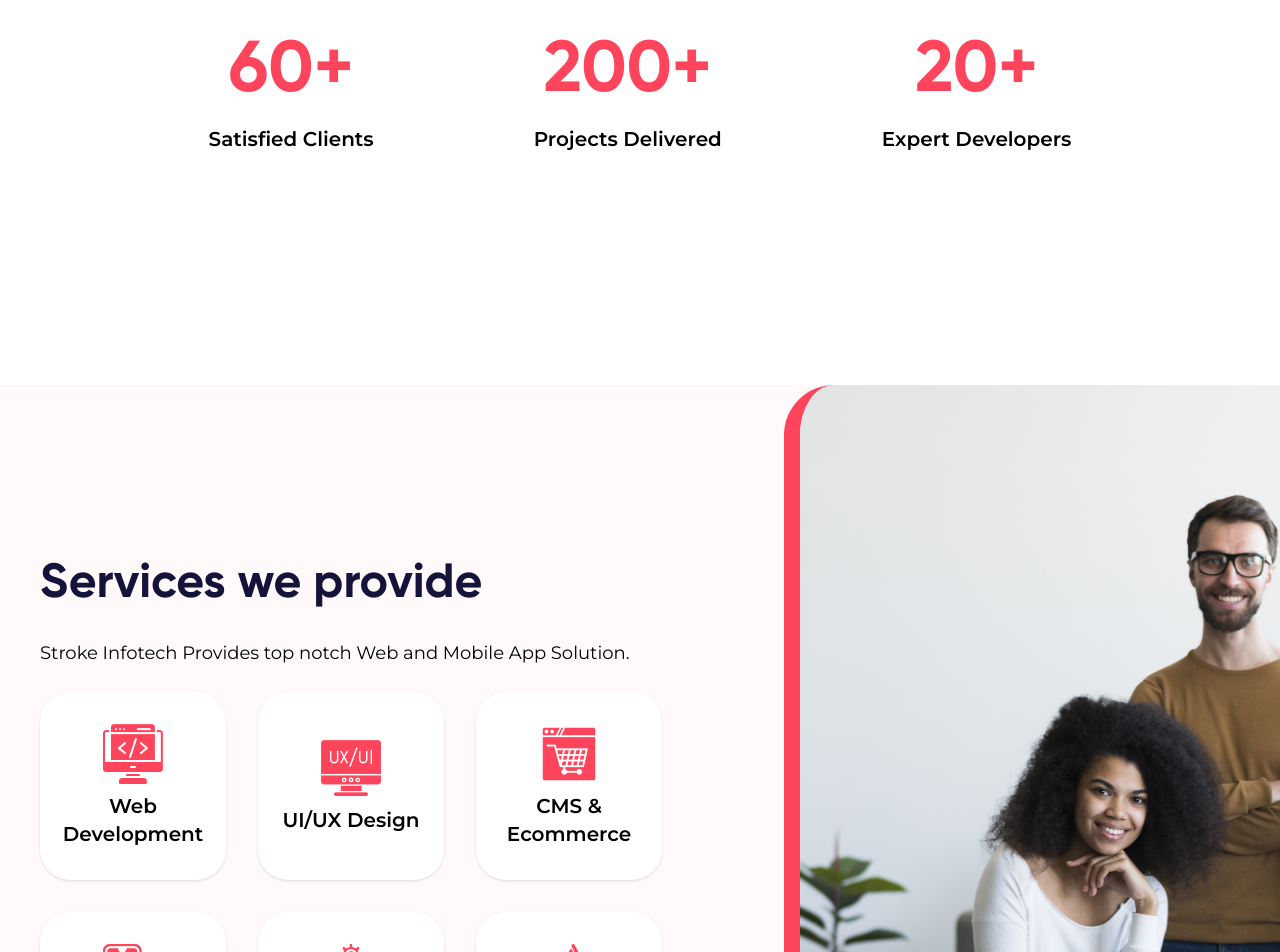
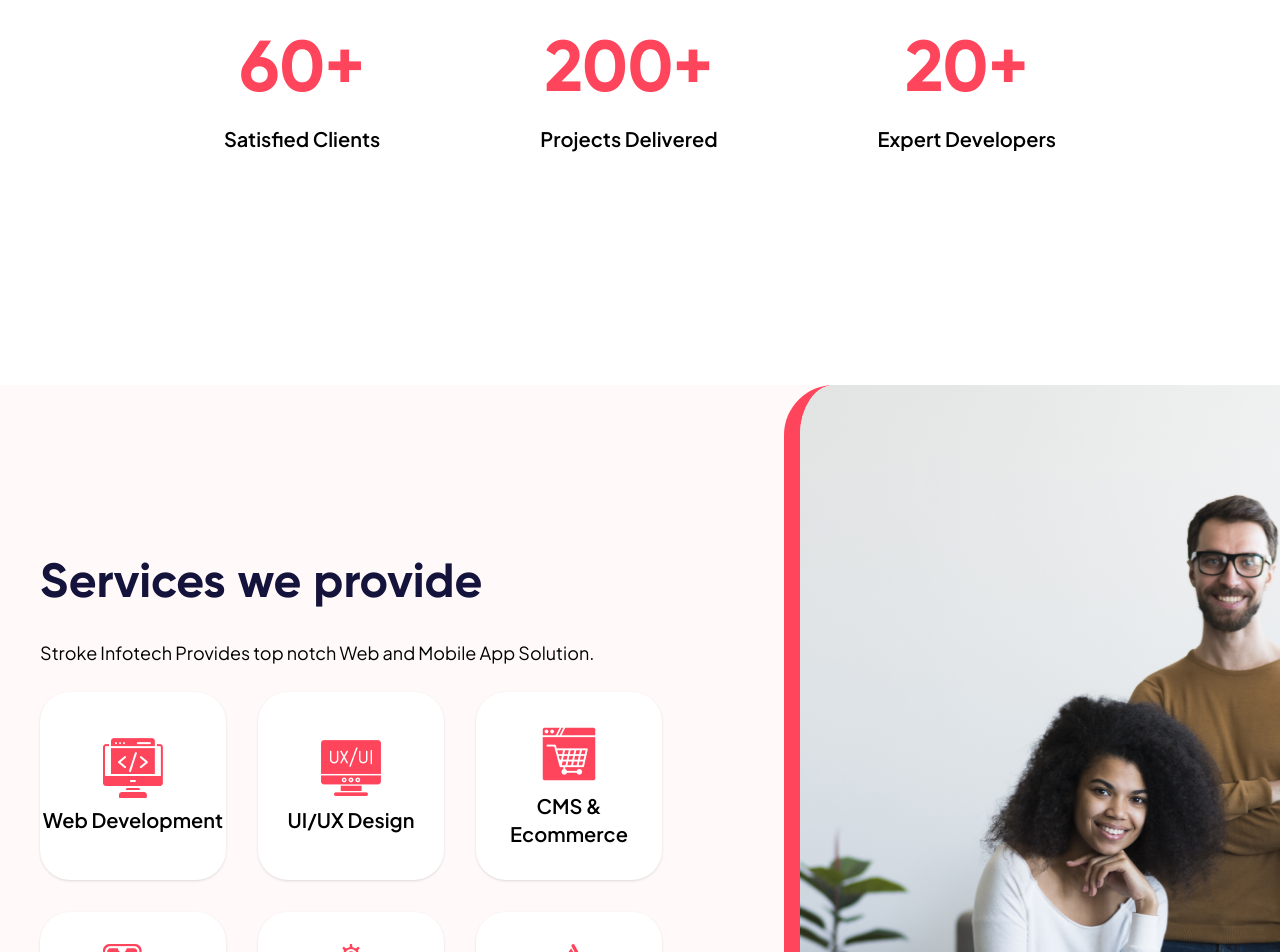
Before and after one commit to chintan787/stroke-infotech, a Next.js app: page / in a window 1280 px wide. Shown: the part 1460-2412 px from the top of the page. Built offline with nearby package versions, Linux system fonts and the light colour scheme.

Commit message:
font family changes

```diff
--- a/src/app/components/Banner/ImagewithText.tsx
+++ b/src/app/components/Banner/ImagewithText.tsx
@@ -3,6 +3,14 @@ import SectionHeading from '../SectionHeading/SectionHeading'
 import SectionParagraph from '../SectionHeading/SectionParagraph'
 
 export default function ImagewithText() {
+
+    const count = [
+        { total: '60+', name: 'Satisfied Clients' },
+        { total: '200+', name: 'Projects Delivered' },
+        { total: '20+', name: 'Expert Developers' },
+
+    ]
+
     return (
         // <main className="flex min-h-screen flex-col items-center justify-between bg-white">
         <div className=" bg-white py-28 lg:py-32">
@@ -21,19 +29,12 @@ export default function ImagewithText() {
                 </div>
             </div>
             <div className="max-w-7xl mx-auto px-6 lg:px-8 flex flex-col md:flex-row text-center items-center justify-center gap-10 md:gap-20 lg:gap-40 pt-28 pb-10">
-
+                {count.map((item) =>
                     <div>
-                    <h2 className=" text-7xl leading-[76px] text-primary font-bold text-center">60+</h2>
-                    <p className="font-montserrat text-xl leading-7 font-semibold mt-4">Satisfied Clients</p>
+                        <h2 className=" text-7xl leading-[76px] text-primary font-bold text-center">{item.total}</h2>
+                        <p className="font-secondaryFont text-xl leading-7 font-semibold mt-4">{item.name}</p>
                     </div>
-                <div>
-                    <h2 className="text-7xl leading-[76px] text-primary font-bold text-center">200+</h2>
-                    <p className="font-montserrat text-xl leading-7 font-semibold mt-4">Projects Delivered</p>
-                </div>
-                <div>
-                    <h2 className="text-7xl leading-[76px] text-primary font-bold text-center">20+</h2>
-                    <p className="font-montserrat text-xl leading-7 font-semibold mt-4">Expert Developers</p>
-                </div>
+                )}
 
             </div>
         </div>
--- a/src/app/components/Banner/ServiceSection.tsx
+++ b/src/app/components/Banner/ServiceSection.tsx
@@ -29,10 +29,10 @@ export default function ServiceSection() {
 
                     <div className="my-4 flex flex-row w-full gap-8 flex-wrap grid-cols-2 lg:grid-cols-3 justify-center lg:justify-start">
                         {service.map((i) =>
-                            <a href="#" className='service-content font-montserrat text-black font-semibold bg-white text-xl flex flex-col justify-center items-center shadow rounded-[30px] py-8 2xl:py-12 w-5/12 sm:w-1/4 hover:bg-primary hover:text-white'>
+                            <a href="#" className='service-content font-secondaryFont text-black font-semibold bg-white text-xl flex flex-col justify-center items-center shadow rounded-[30px] py-8 2xl:py-12 w-5/12 sm:w-1/4 hover:bg-primary hover:text-white'>
                                 {/* <img src={i.src} className=' lg:h-[40px] xl:h-[60px] w-auto' /> */}
                                <Image src={i.src} width={60} height={60} alt="" className="h-[40px] lg:h-[40px] xl:h-[60px] w-aut0" />
-                                <p className="mt-2 2xl:mt-4 text-lg md:text-xl max-w-48 text-center">{i.text}</p>
+                                <p className="mt-2 2xl:mt-4 text-lg md:text-xl max-w-48 text-center font-secondaryFont">{i.text}</p>
                             </a>
                         )}
                     </div>
--- a/src/app/components/SectionHeading/SectionParagraph.tsx
+++ b/src/app/components/SectionHeading/SectionParagraph.tsx
@@ -2,7 +2,7 @@ import React from 'react'
 
 export default function SectionParagraph({text}:{text:string}) {
   return (
-    <p className="font-montserrat font-regular text-black my-6 text-lg leading-[30px]">{text}</p>
+    <p className="font-secondaryFont font-regular text-black my-6 text-lg leading-[30px]">{text}</p>
 
   )
 }
--- a/src/app/components/Testimonials/Testimonials.tsx
+++ b/src/app/components/Testimonials/Testimonials.tsx
@@ -23,27 +23,27 @@ export default function Testimonials() {
         <div className='my-10 flex flex-col lg:flex-row'>
 
           <div className='w-full lg:w-1/2'>
-            <h3 className='font-montserrat text-2xl text-black font-bold'>Dev Staff Augmentation for Flight & Hotels Management System</h3>
+            <h3 className='font-outfitFont text-2xl text-black font-bold'>Dev Staff Augmentation for Flight & Hotels Management System</h3>
 
             <div className='my-8'>
               <div className='flex items-center my-2'>
                 <Image src="/images/Ellipse-7.png" height={16} width={16} alt={''} className='w-4 h-4' />
-                <p className='font-montserrat text-sm font-normal text-black pl-4'>Sweden</p>
+                <p className='font-outfitFont text-sm font-normal text-black pl-4'>Sweden</p>
               </div>
               <div className='flex items-center my-2'>
                 <Image src="/images/travel-icon-1.png" height={16} width={16} alt={''} className='w-4 h-4' />
-                <p className='font-montserrat text-sm font-normal text-black pl-4'>Leisure, Travel, & Tourism</p>
+                <p className='font-outfitFont text-sm font-normal text-black pl-4'>Leisure, Travel, & Tourism</p>
               </div>
             </div>
 
             <div className='mb-4 w-3/4'>
-              <h6 className="font-montserrat font-semibold text-base leading-[25px] ">Project summary:</h6>
-              <p className='font-montserrat text-sm leading-6 font-normal'>To scale and augment internal development teams, pwrteams provided resources to help develop a travel system to manage flights and hotels. The tech stack includes AngularJS, C#, SQL, and RabbitMQ.</p>
+              <h6 className="font-outfitFont font-semibold text-base leading-[25px] ">Project summary:</h6>
+              <p className='font-outfitFont text-sm leading-6 font-normal'>To scale and augment internal development teams, pwrteams provided resources to help develop a travel system to manage flights and hotels. The tech stack includes AngularJS, C#, SQL, and RabbitMQ.</p>
             </div>
 
             <div className='mb-4 w-3/4'>
-              <h6 className="font-montserrat font-semibold text-base leading-[25px] ">Feedback summary:</h6>
-              <p className='font-montserrat text-sm leading-6 font-normal'>pwrteams has helped deliver on a major project along with some minor ones. They're able to adapt well to client feedback and treat the relationship as a two-way street.</p>
+              <h6 className="font-outfitFont font-semibold text-base leading-[25px] ">Feedback summary:</h6>
+              <p className='font-outfitFont text-sm leading-6 font-normal'>pwrteams has helped deliver on a major project along with some minor ones. They're able to adapt well to client feedback and treat the relationship as a two-way street.</p>
             </div>
 
           </div>
@@ -66,9 +66,9 @@ export default function Testimonials() {
                   <div className='flex items-center'>
                     <Image src="/images/Dp.png" height={74} width={74} className='w-[75px] h-[75px] rounded-full' alt='profile' />
                     <div className='pl-4'>
-                      <h4 className="font-montserrat font-semibold text-lg leading-[22px] mb-2">Daniel Dandemar</h4>
-                      <p className="font-montserrat text-sm leading-[15px] font-normal mb-1">Tech Manager</p>
-                      <p className="font-montserrat text-sm leading-[15px] font-normal">Nordic Leisure Travel Group</p>
+                      <h4 className="font-outfitFont font-semibold text-lg leading-[22px] mb-2">Daniel Dandemar</h4>
+                      <p className="font-outfitFont text-sm leading-[15px] font-normal mb-1">Tech Manager</p>
+                      <p className="font-outfitFont text-sm leading-[15px] font-normal">Nordic Leisure Travel Group</p>
                     </div>
                   </div>
                 </div>
@@ -82,9 +82,9 @@ export default function Testimonials() {
                   <div className='flex items-center'>
                     <Image src="/images/Dp.png" height={74} width={74} className='w-[75px] h-[75px] rounded-full' alt='profile' />
                     <div className='pl-4'>
-                      <h4 className="font-montserrat font-semibold text-lg leading-[22px] mb-2">Daniel Dandemar</h4>
-                      <p className="font-montserrat text-sm leading-[15px] font-normal mb-1">Tech Manager</p>
-                      <p className="font-montserrat text-sm leading-[15px] font-normal">Nordic Leisure Travel Group</p>
+                      <h4 className="font-outfitFont font-semibold text-lg leading-[22px] mb-2">Daniel Dandemar</h4>
+                      <p className="font-outfitFont text-sm leading-[15px] font-normal mb-1">Tech Manager</p>
+                      <p className="font-outfitFont text-sm leading-[15px] font-normal">Nordic Leisure Travel Group</p>
                     </div>
                   </div>
                 </div>
@@ -92,7 +92,7 @@ export default function Testimonials() {
 
               <div className='flex items-center justify-end max-w-[600px] my-6'>
                 {/* <button className='bg-lightRed w-[52px] h-[52px] rounded-full flex justify-center items-center '><Image src="/images/Previous-arrow.svg" height={18} width={14} alt='previous' /></button> */}
-                {/* <p className='text-primary font-montserrat font-medium text-lg leading-[21px] mx-6'>1/5</p> */}
+                {/* <p className='text-primary font-outfitFont font-medium text-lg leading-[21px] mx-6'>1/5</p> */}
                 {/* <button className='bg-lightRed w-[52px] h-[52px] rounded-full flex justify-center items-center ' ><Image src="/images/Next-arrow.svg" height={18} width={14} alt='next' /></button> */}
               </div>
 
--- a/src/app/components/Worksection/IndustriesWeWorkWith.tsx
+++ b/src/app/components/Worksection/IndustriesWeWorkWith.tsx
@@ -32,7 +32,7 @@ export default function IndustriesWeWorkWith() {
                     {work.map((i) =>
                     <div className='flex flex-col justify-center items-center'>
                         <img src={i.icon} />
-                        <p className='font-montserrat font-medium text-lg text-black mt-6'>{i.text}</p>
+                        <p className='font-secondaryFont font-medium text-lg text-black mt-6'>{i.text}</p>
                         </div>
                     )}
                 </div>
--- a/src/app/layout.tsx
+++ b/src/app/layout.tsx
@@ -1,6 +1,8 @@
 import type { Metadata } from 'next'
 import { Inter } from 'next/font/google'
 import {Montserrat} from 'next/font/google';
+import {Plus_Jakarta_Sans} from 'next/font/google';
+import {Outfit} from 'next/font/google'
 import './globals.css';
 import localFont from 'next/font/local';
 
@@ -31,6 +33,13 @@ const monts = Montserrat({
   variable:'--font-montserrat',
   subsets: ['latin'] })
 
+  const plus = Plus_Jakarta_Sans({
+    variable:'--font-plus-Jakarta-Sans',
+    subsets: ['latin'] })
+
+    const outfit = Outfit({
+      variable:'--font-outfit',
+      subsets: ['latin'] })
 
 export const metadata: Metadata = {
   title: 'Create Next App',
@@ -44,7 +53,7 @@ export default function RootLayout({
 }) {
   return (
     <html lang="en">
-      <body className={`${Gilory.variable} ${monts.variable}`}>{children}</body>
+      <body className={`${Gilory.variable} ${monts.variable} ${plus.variable} ${outfit.variable}`}>{children}</body>
     </html>
   )
 }
--- a/tailwind.config.ts
+++ b/tailwind.config.ts
@@ -41,7 +41,10 @@ const config: Config = {
     extend: {
       fontFamily:{
         gilroy: ["var(--font-gilory)","system-ui", "sans-serif"],
-        montserrat:["var(--font-montserrat)","system-ui", "sans-serif"]
+        montserrat:["var(--font-montserrat)","system-ui", "sans-serif"],
+        primaryFont:["var(--font-gilory)","system-ui", "sans-serif"],
+        secondaryFont:["var(--font-plus-Jakarta-Sans)","system-ui", "sans-serif"],
+        outfitFont:["var(--font-outfit)","system-ui", "sans-serif"]
         // default: ["var(--font)","sans-serif"],
       }
       // backgroundImage: {
```
Also changed, not shown: src/app/components/NewLayout/Footer.tsx (+8 -8 lines), src/app/components/Worksection/OurWork.tsx (+92 -27 lines). Lines whose indentation alone changed are shown as unchanged.
